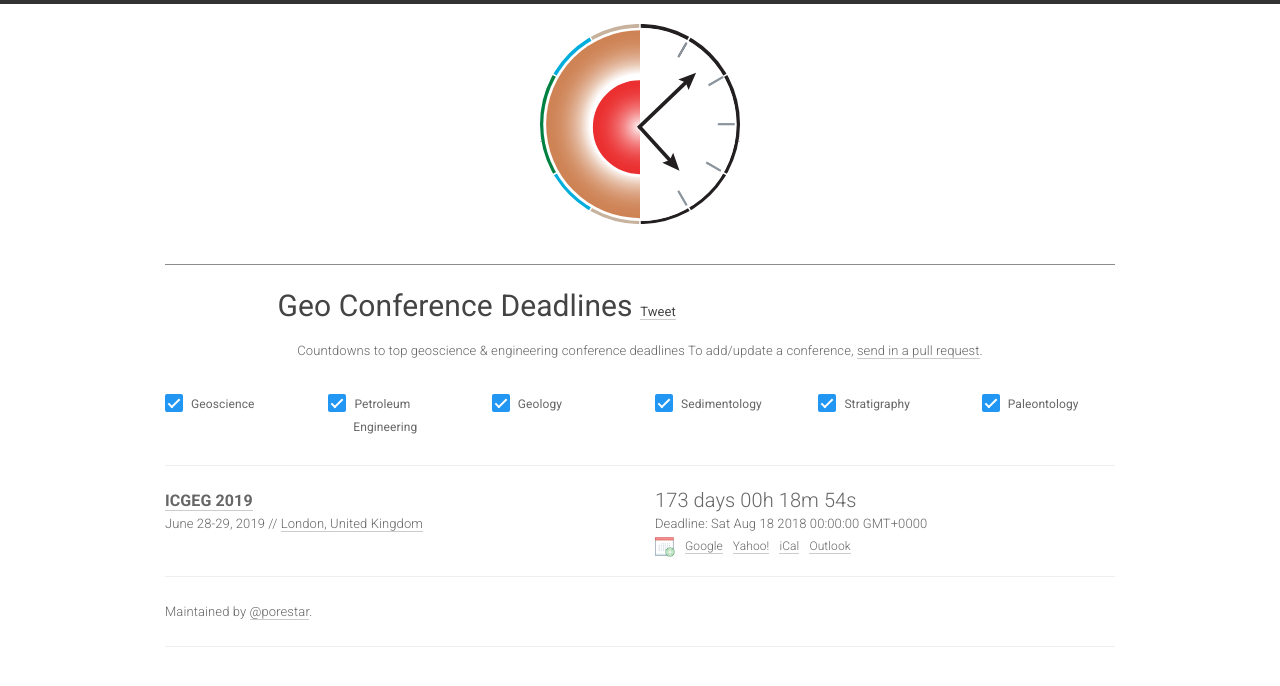
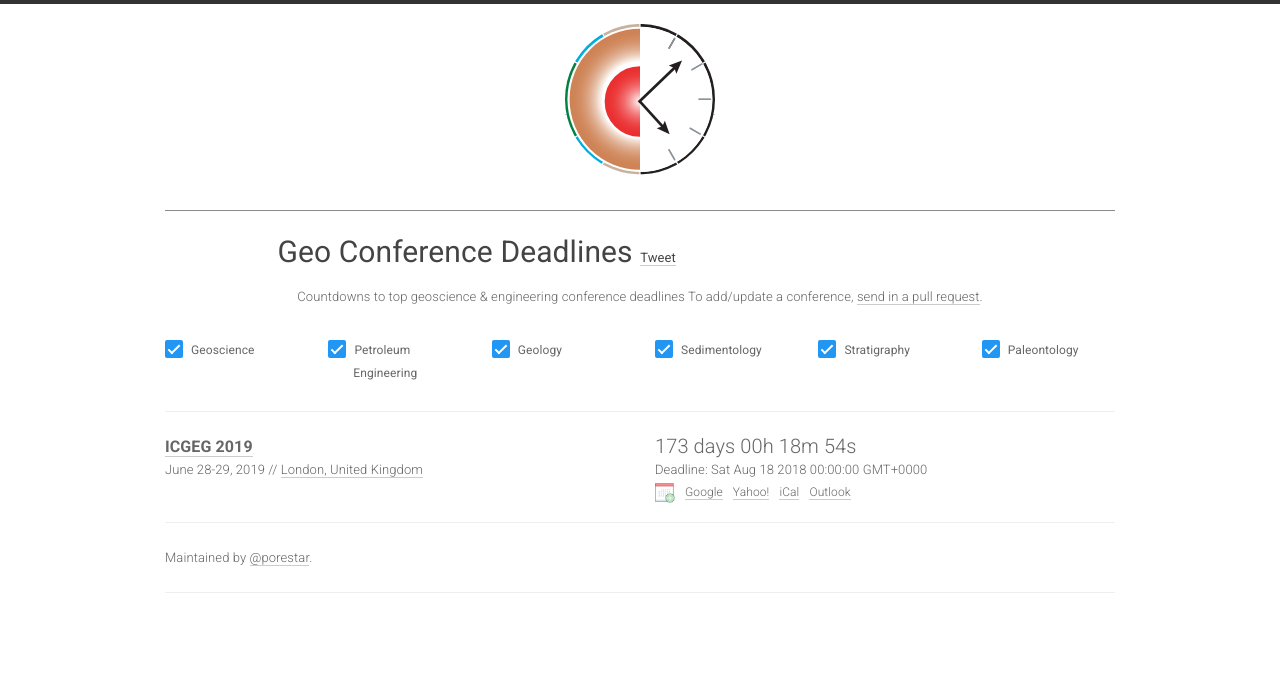
Before and after one commit to LukasMosser/geo-deadlines, a Jekyll site: the page built from index.html, in a window 1280 px wide. Shown: the top 686 px of the page. Built offline with Jekyll 4.4.1, drawn with Linux system fonts in a browser that asks for light colours; nearby versions of some CDN libraries; comment, search, counter and statistics services are not loaded.

Commit message:
formatting html and css

```diff
--- a/_layouts/home.html
+++ b/_layouts/home.html
@@ -24,7 +24,7 @@
         <div class="page-header">
 			<div align="center">
 				<a href="https://github.com/LukasMosser/geo-deadlines">
-					<img width="200" heigth="200" src="/static/img/logo.svg">
+					<img width="150" heigth="150" src="/static/img/logo.svg">
 				</a>
 				<br>
 				<hr class="style1">
```
